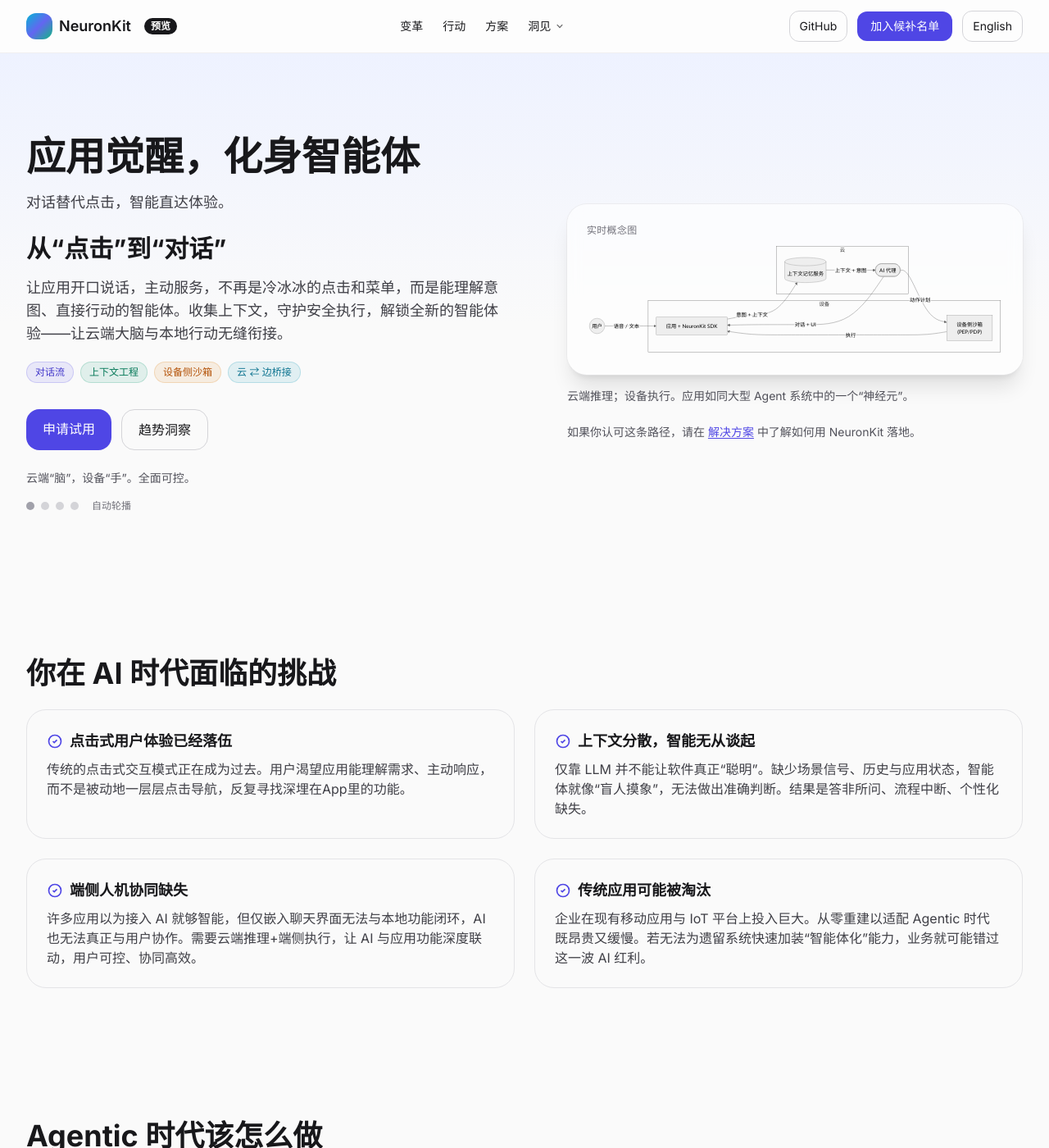
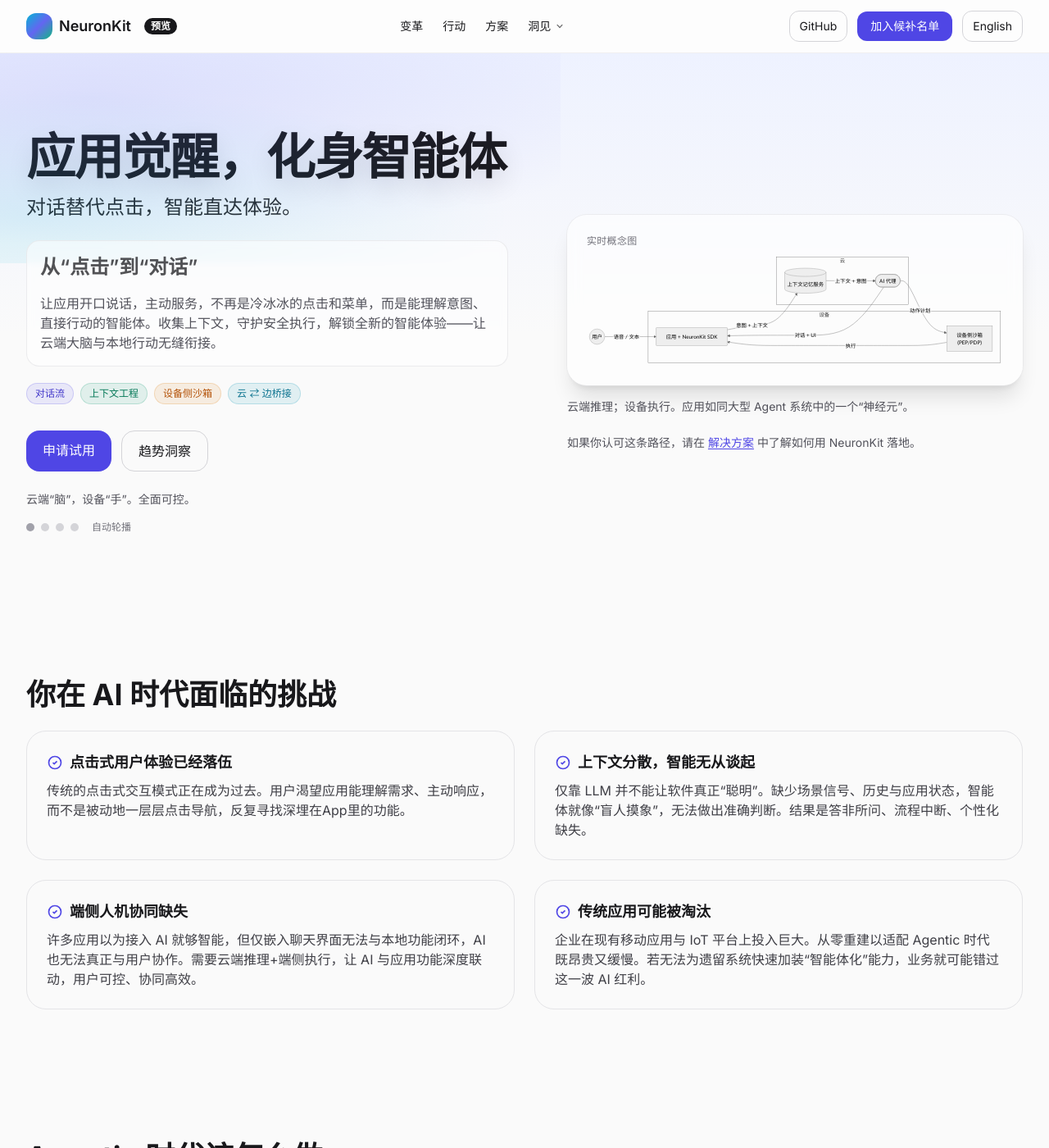
Before and after one commit to finogeeks/finogeeks.github.io, a Jekyll site: the page built from zh/neuronkit/index.html, in a window 1280 px wide and 1400 px high. Shown: the whole window at 82% size. Built offline with Jekyll 4.4.1, drawn with Linux system fonts in a browser that asks for light colours; nearby versions of some CDN libraries.

Commit message:
improve visual effects of taglines

```diff
--- a/zh/neuronkit/index.html
+++ b/zh/neuronkit/index.html
@@ -41,6 +41,23 @@ layout: null
     .break-anywhere { overflow-wrap: anywhere; word-break: break-word; }
     /* 避免粘性头部遮挡锚点位置 */
     section[id] { scroll-margin-top: 5.5rem; }
+    /* 首屏标题强调样式 */
+    .hero-glow {
+      text-shadow: 0 1px 0 rgba(255,255,255,.35), 0 12px 30px rgba(2,6,23,.12);
+    }
+    .dark .hero-glow {
+      text-shadow: 0 2px 18px rgba(255,255,255,.12);
+    }
+    .hero-wash {
+      position: absolute; inset: -8rem -4rem auto -4rem; height: 18rem;
+      background: radial-gradient(1200px 300px at 20% 30%, rgba(99,102,241,0.15), transparent 60%),
+                  radial-gradient(900px 240px at 10% 80%, rgba(6,182,212,0.12), transparent 65%);
+      pointer-events: none;
+    }
+    .dark .hero-wash {
+      background: radial-gradient(1200px 300px at 20% 30%, rgba(99,102,241,0.18), transparent 60%),
+                  radial-gradient(900px 240px at 10% 80%, rgba(6,182,212,0.16), transparent 65%);
+    }
   </style>
 </head>
 <body class="bg-zinc-50 text-zinc-900 dark:bg-zinc-950 dark:text-zinc-100">
@@ -106,42 +123,43 @@ layout: null
     <div class="absolute inset-0 bg-gradient-to-b from-indigo-50 via-zinc-50 to-transparent dark:from-indigo-950/20 dark:via-zinc-950 dark:to-transparent"></div>
     <div class="max-w-7xl mx-auto px-4 sm:px-6 lg:px-8 py-14 md:py-24 relative">
       <div class="grid lg:grid-cols-2 gap-8 md:gap-10 items-center">
-        <div>
+        <div class="relative">
           <!-- 标语对 -->
+          <div class="hero-wash"></div>
           <div class="mb-6">
-            <h1 class="text-3xl sm:text-4xl md:text-5xl font-extrabold leading-snug md:leading-tight text-balance break-anywhere hyphens-auto">
+            <h1 class="hero-glow text-4xl sm:text-5xl md:text-6xl font-extrabold tracking-tight leading-tight text-balance break-anywhere hyphens-auto">
               应用觉醒，化身智能体
             </h1>
-            <p class="mt-3 text-base sm:text-lg text-zinc-700 dark:text-zinc-300 max-w-xl md:max-w-2xl text-pretty break-anywhere hyphens-auto">
+            <p class="mt-4 text-xl sm:text-2xl leading-relaxed text-zinc-800 dark:text-zinc-100/95 max-w-2xl md:max-w-3xl text-pretty break-anywhere hyphens-auto">
               对话替代点击，智能直达体验。
             </p>
           </div>
-          <div id="hero-variants" class="relative">
+          <div id="hero-variants" class="relative mt-4 p-4 rounded-2xl border border-zinc-200/70 dark:border-zinc-800/70 bg-white/50 dark:bg-zinc-900/30 backdrop-blur-sm">
             <!-- 变体 A（默认） -->
             <div class="hero-variant" data-variant="a">
-              <h3 class="text-2xl md:text-3xl font-bold text-balance break-anywhere">从“点击”到“对话”</h3>
-              <p class="mt-4 text-base sm:text-lg text-zinc-700 dark:text-zinc-300 max-w-xl md:max-w-2xl text-pretty break-anywhere hyphens-auto">
+              <h3 class="text-xl md:text-2xl font-semibold text-zinc-800 dark:text-zinc-200 opacity-80 text-balance break-anywhere">从“点击”到“对话”</h3>
+              <p class="mt-4 text-sm sm:text-base text-zinc-600 dark:text-zinc-300/80 max-w-xl md:max-w-2xl text-pretty break-anywhere hyphens-auto">
                 让应用开口说话，主动服务，不再是冷冰冰的点击和菜单，而是能理解意图、直接行动的智能体。收集上下文，守护安全执行，解锁全新的智能体验——让云端大脑与本地行动无缝衔接。
               </p>
             </div>
             <!-- 变体 B（更大胆） -->
             <div class="hero-variant hidden" data-variant="b">
-              <h3 class="text-2xl md:text-3xl font-bold text-balance break-anywhere">上下文创造智能</h3>
-              <p class="mt-4 text-base sm:text-lg text-zinc-700 dark:text-zinc-300 max-w-xl md:max-w-2xl text-pretty break-anywhere hyphens-auto">
+              <h3 class="text-xl md:text-2xl font-semibold text-zinc-800 dark:text-zinc-200 opacity-80 text-balance break-anywhere">上下文创造智能</h3>
+              <p class="mt-4 text-sm sm:text-base text-zinc-600 dark:text-zinc-300/80 max-w-xl md:max-w-2xl text-pretty break-anywhere hyphens-auto">
                 AI 不只是大语言模型，更是“上下文”。通过把设备信号、历史与应用状态组织为语义、情景与程序性记忆，NeuronKit 让代理能做出更相关、及时的决策。上下文越丰富，智能越到位，体验也更贴合真实场景。
               </p>
             </div>
             <!-- 变体 C（点击流 → 对话流；电商 → Agentic 电商） -->
             <div class="hero-variant hidden" data-variant="c">
-              <h3 class="text-2xl md:text-3xl font-bold text-balance break-anywhere">面向信任的设备侧沙箱</h3>
-              <p class="mt-4 text-base sm:text-lg text-zinc-700 dark:text-zinc-300 max-w-xl md:max-w-2xl text-pretty break-anywhere hyphens-auto">
+              <h3 class="text-xl md:text-2xl font-semibold text-zinc-800 dark:text-zinc-200 opacity-80 text-balance break-anywhere">面向信任的设备侧沙箱</h3>
+              <p class="mt-4 text-sm sm:text-base text-zinc-600 dark:text-zinc-300/80 max-w-xl md:max-w-2xl text-pretty break-anywhere hyphens-auto">
                 在边缘安全地运行代理触发的动作。不同于云端沙箱，NeuronKit 在设备上直接实施能力模型，保障隐私、低时延与细粒度控制。敏感能力仅在明确策略下执行，并始终保留安全与人的监督。
               </p>
             </div>
             <!-- 变体 D（云端“脑”，设备“手”） -->
             <div class="hero-variant hidden" data-variant="d">
-              <h3 class="text-2xl md:text-3xl font-bold text-balance break-anywhere">为现有应用插上“智能插件”</h3>
-              <p class="mt-4 text-base sm:text-lg text-zinc-700 dark:text-zinc-300 max-w-xl md:max-w-2xl text-pretty break-anywhere hyphens-auto">
+              <h3 class="text-xl md:text-2xl font-semibold text-zinc-800 dark:text-zinc-200 opacity-80 text-balance break-anywhere">为现有应用插上“智能插件”</h3>
+              <p class="mt-4 text-sm sm:text-base text-zinc-600 dark:text-zinc-300/80 max-w-xl md:max-w-2xl text-pretty break-anywhere hyphens-auto">
                 无需大改造，即可为现有应用加上 Agentic 能力。NeuronKit 以中间件形式即插即用：注册功能、采集上下文并启用安全自动化。企业可以立刻为移动或 IoT 应用接入对话式 AI，解锁新业务与更高参与度。
               </p>
             </div>
```
Also changed, not shown: en/neuronkit/index.html (+30 -12 lines).
